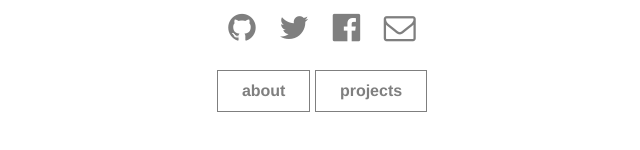
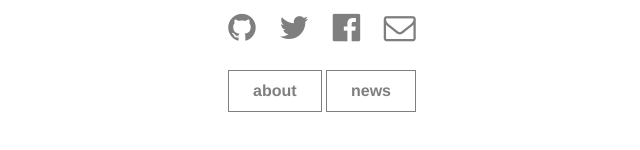
Before and after one commit to alxstu/alxstu.github.io, a plain HTML site: page index.html in a window 1280 px wide. Shown: the part 484-634 px from the top of the page, without its empty margins (318-958 px from the left). Drawn offline with Linux system fonts and the light colour scheme.

Commit message:
Update index.html

```diff
--- a/index.html
+++ b/index.html
@@ -53,7 +53,7 @@
 </ul>
 <!--     <a href="/work" class="btn btn-ghost">work</a>
  -->    <a href="/about" class="btn btn-ghost">about</a>
-    <a href="/news" class="btn btn-ghost">projects</a>
+    <a href="/news" class="btn btn-ghost">news</a>
     <!-- <a href="/about" class="btn btn-ghost">projects</a>
  -->
 
```
